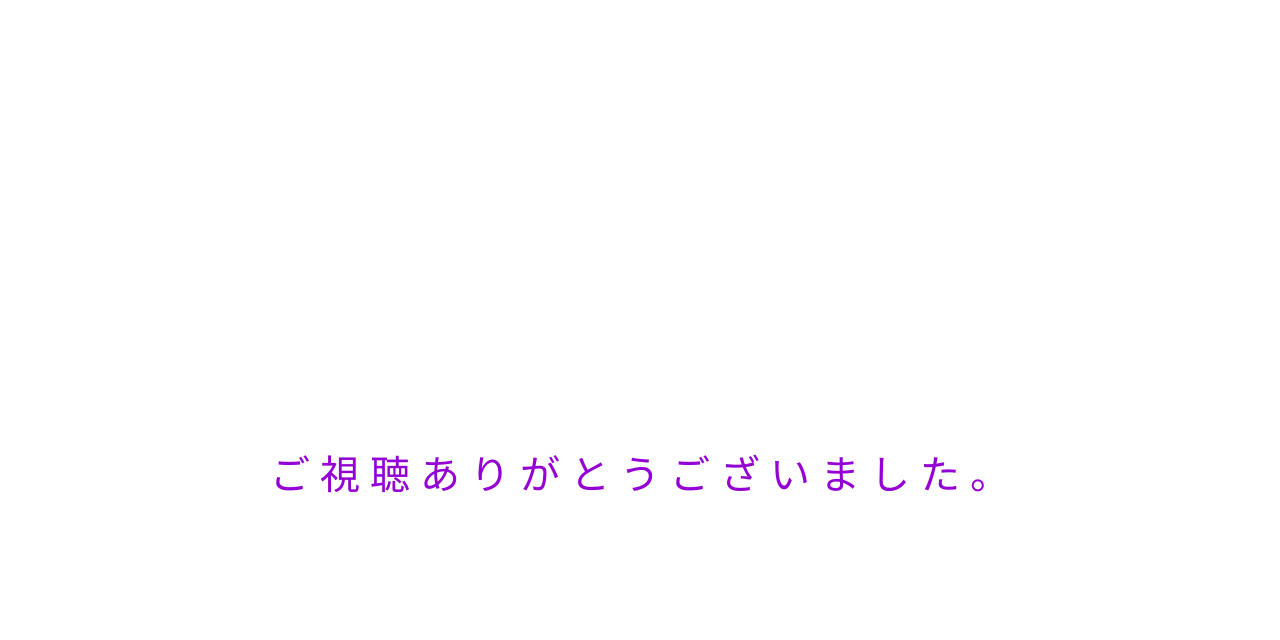
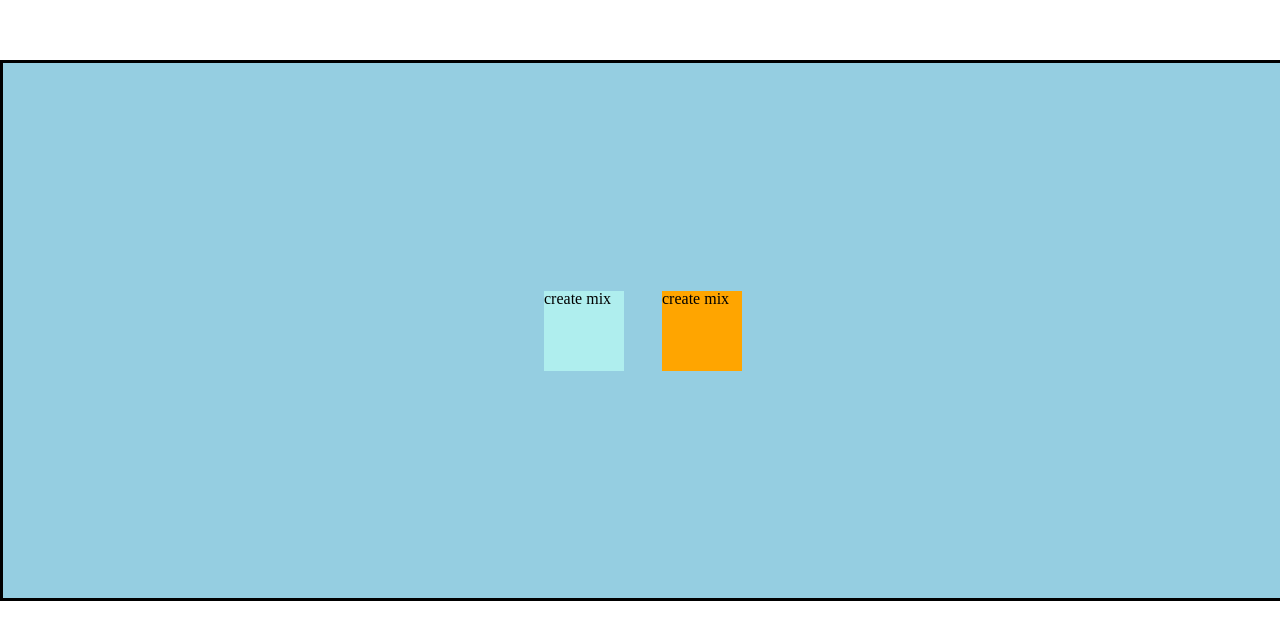
Before and after one commit to yasu828/ap_stage, a Vue app: page /inter in a window 1280 px wide. Shown: the part 5806-6446 px from the top of the page. Built offline with nearby package versions, Linux system fonts and the light colour scheme.

Commit message:
要素が交差してまた離れる

```diff
--- a/src/components/intersection/mix.vue
+++ b/src/components/intersection/mix.vue
@@ -1,6 +1,16 @@
 <template>
   <div id="mix">
-    create mix
+    <div class="h-50"></div>
+    <div class="mix-ref-child hv" ref="mixRef">
+      <div class="mix-box flex j-center">
+        <div class="mix-p1" :style="`transform: matrix(1, 0, 0, 1, ${state.rightMatrixMix}, 0);`">
+          create mix
+        </div>
+        <div class="mix-p2" :style="`transform: matrix(1, 0, 0, 1, ${state.leftMatrixMix}, 0);`">
+          create mix
+        </div>
+      </div>
+    </div>
   </div>
 </template>
 
@@ -11,6 +21,8 @@ export default defineComponent({
   components:{},
   setup() {
     const state = reactive({
+      rightMatrixMix:1.0,
+      leftMatrixMix:1.0,
     })
 
     onMounted(() => {
@@ -34,17 +46,31 @@ export default defineComponent({
     const mixObserve = (async() => {
       let options = {
         root: null,
-        rootMargin: "0px",
+        rootMargin: "-105px 0px -10px",
         threshold: ThresholdList()
       }
       let mixobserver;
       mixobserver = new IntersectionObserver(mixIntersect, options);
       mixobserver.observe(mixRef.value)
     })
-
+    let mixRatio = 0.5
     const mixIntersect = (entries:any) => {
       entries.forEach((entry:any) => {
-        console.log(entry)
+        if (entry.intersectionRatio > mixRatio) {
+          state.leftMatrixMix = 1 - (entry.intersectionRatio * 100)
+          state.rightMatrixMix = -1 + (entry.intersectionRatio * 100)
+        } else {
+          state.leftMatrixMix = 1 - (entry.intersectionRatio * 100)
+          state.rightMatrixMix = -1 + (entry.intersectionRatio * 100)
+        }
+        if (entry.isIntersecting) {
+          // console.log(entry)
+          console.log("message-in")
+        } else {
+          state.rightMatrixMix = 1.0
+          console.log("message-out")
+        }
+        mixRatio = entry.intersectionRatio
       });
     }
 
@@ -59,5 +85,30 @@ export default defineComponent({
 <style lang="scss" scoped>
 #mix {
   width: 100%;
+
+  .mix-ref-child {
+    height: calc(80vh - 105px);
+    width: 100%;
+    border: solid;
+    display: flex;
+    flex-direction: column;
+    justify-content: center;
+  }
+  .hv {
+    background-color: rgba(93, 180, 209, 0.651);
+  }
+  .mix-box {
+    overflow: hidden;
+  }
+  .mix-p1 {
+    height: calc(100vh / 10);
+    width: calc(100vh / 10);
+    background-color: orange;
+  }
+  .mix-p2 {
+    height: calc(100vh / 10);
+    width: calc(100vh / 10);
+    background-color: paleturquoise;
+  }
 }
 </style>
--- a/src/views/intersectionHome.vue
+++ b/src/views/intersectionHome.vue
@@ -172,7 +172,6 @@ export default defineComponent({
     const moreIntersect = (entries:any) => {
       entries.forEach((entry:any) => {
         if (entry.isIntersecting) {
-          console.log(entry)
           entry.target.classList.add("message-in")
           state.messageShow = true
         } else {
```
